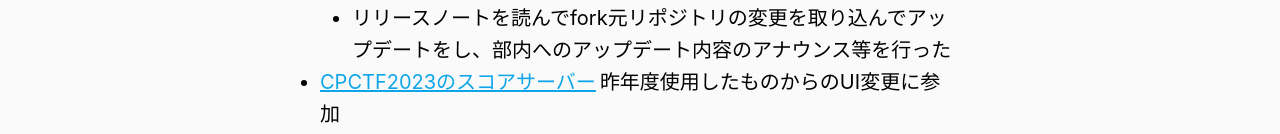
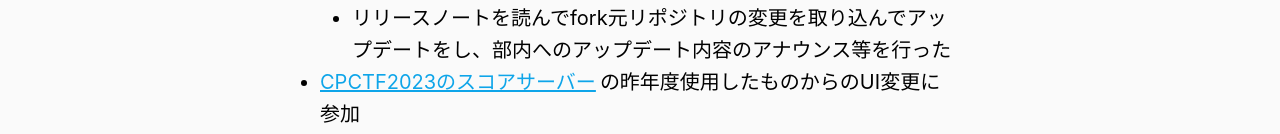
Before and after one commit to mehm8128/mehm8128-portfolio, a Next.js app: page /backgrounds in a window 1280 px wide. Shown: the part 650-784 px from the top of the page. Built offline with nearby package versions, Linux system fonts and the light colour scheme.

Commit message:
リンクを追加

```diff
--- a/src/pages/backgrounds.tsx
+++ b/src/pages/backgrounds.tsx
@@ -73,7 +73,7 @@ const Background: NextPage = () => {
 							<StyledAnchor href='https://trap.jp/post/1862/'>
 								CPCTF2023のスコアサーバー
 							</StyledAnchor>
-							<span className='ml-1'>昨年度使用したものからのUI変更に参加</span>
+							<span className='ml-1'>の昨年度使用したものからのUI変更に参加</span>
 						</ListItem>
 						<ListItem>
 							<p>ブログ記事の執筆</p>
@@ -200,6 +200,11 @@ const Background: NextPage = () => {
 							<Ul isNested>
 								<ListItem>漫画家さんが使用するWebアプリの新UIの実装をNext.jsで行った</ListItem>
 								<ListItem>ダッシュボードや作品登録画面等の実装をした</ListItem>
+								<ListItem>
+									<StyledAnchor href='https://twitter.com/yudai112535/status/1655919698398289933?s=20'>
+										リリースツイート
+									</StyledAnchor>
+								</ListItem>
 							</Ul>
 						</ListItem>
 					</Ul>
```
